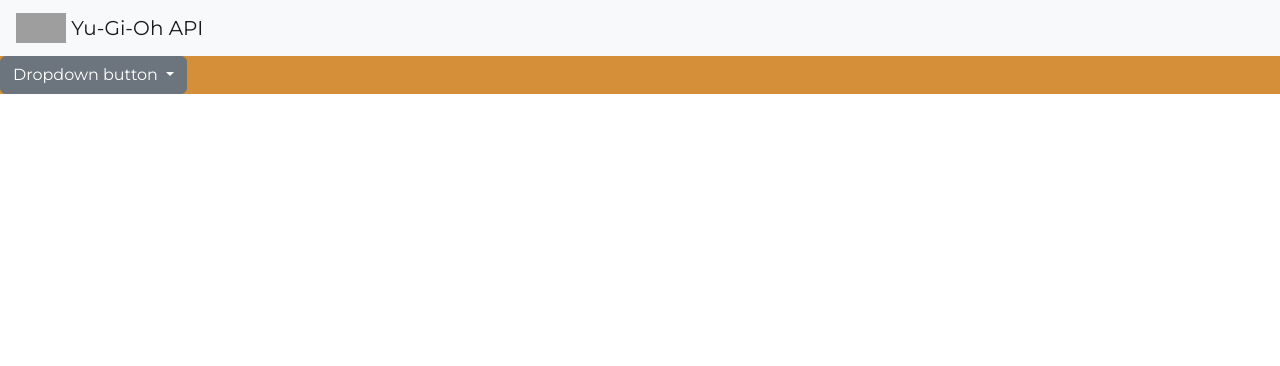
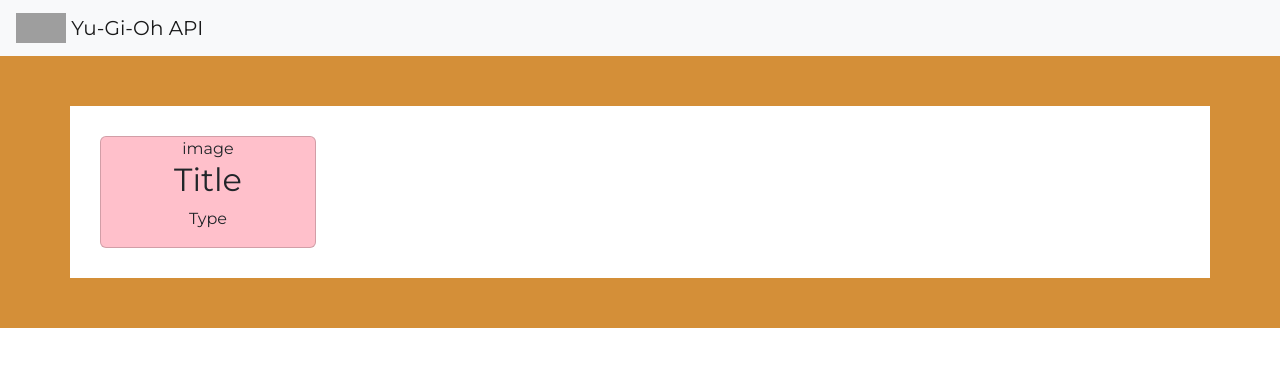
Before and after one commit to emanuelevolpes/vite-yu-gi-oh, a Vue app: page / in a window 1280 px wide. Shown: the top 366 px of the page. Built offline with nearby package versions, Linux system fonts and the light colour scheme; no server answers; grey boxes are pictures that could not be loaded.

Commit message:
axios solved

```diff
--- a/src/components/AppMain.vue
+++ b/src/components/AppMain.vue
@@ -1,37 +1,28 @@
 <script>
-import Card from './Card.vue';
-
+import CardList from './CardList.vue';
 export default {
     name: 'Main',
     components: {
-        Card
+        CardList
     }
 }
 </script>
 
 <template>
     <main>
-        <!-- <div class="container d-flex">
-            <Card />
-        </div> -->
-        <div class="dropdown">
-  <button class="btn btn-secondary dropdown-toggle" type="button" data-bs-toggle="dropdown" aria-expanded="false">
-    Dropdown button
-  </button>
-  <ul class="dropdown-menu">
-    <li><a class="dropdown-item" href="#">Action</a></li>
-    <li><a class="dropdown-item" href="#">Another action</a></li>
-    <li><a class="dropdown-item" href="#">Something else here</a></li>
-  </ul>
-</div>
+        <div class="container d-flex">
+            <CardList />
+        </div>
     </main>
 </template>
 
 <style lang="scss" scoped>
 main {
     background-color: #d48f38;
+    padding: 50px;
     .container {
         background-color: white;
+        padding: 30px;
     }
 }
 </style>
--- /dev/null
+++ b/src/components/CardList.vue
@@ -0,0 +1,25 @@
+<script>
+import Card from './Card.vue';
+import axios from 'axios';
+
+export default {
+    name: 'CardList',
+    components: {
+        Card
+    },
+    data() {
+        return {
+            characters: []
+        }
+    },
+    created() {
+        axios
+        .get('https://db.ygoprodeck.com/api/v7/cardinfo.php')
+        .then(response => (this.characters = response.data))
+    }
+}
+</script>
+
+<template>
+    <Card />
+</template>
```
Also changed, not shown: src/components/Card.vue (+4 -4 lines).
